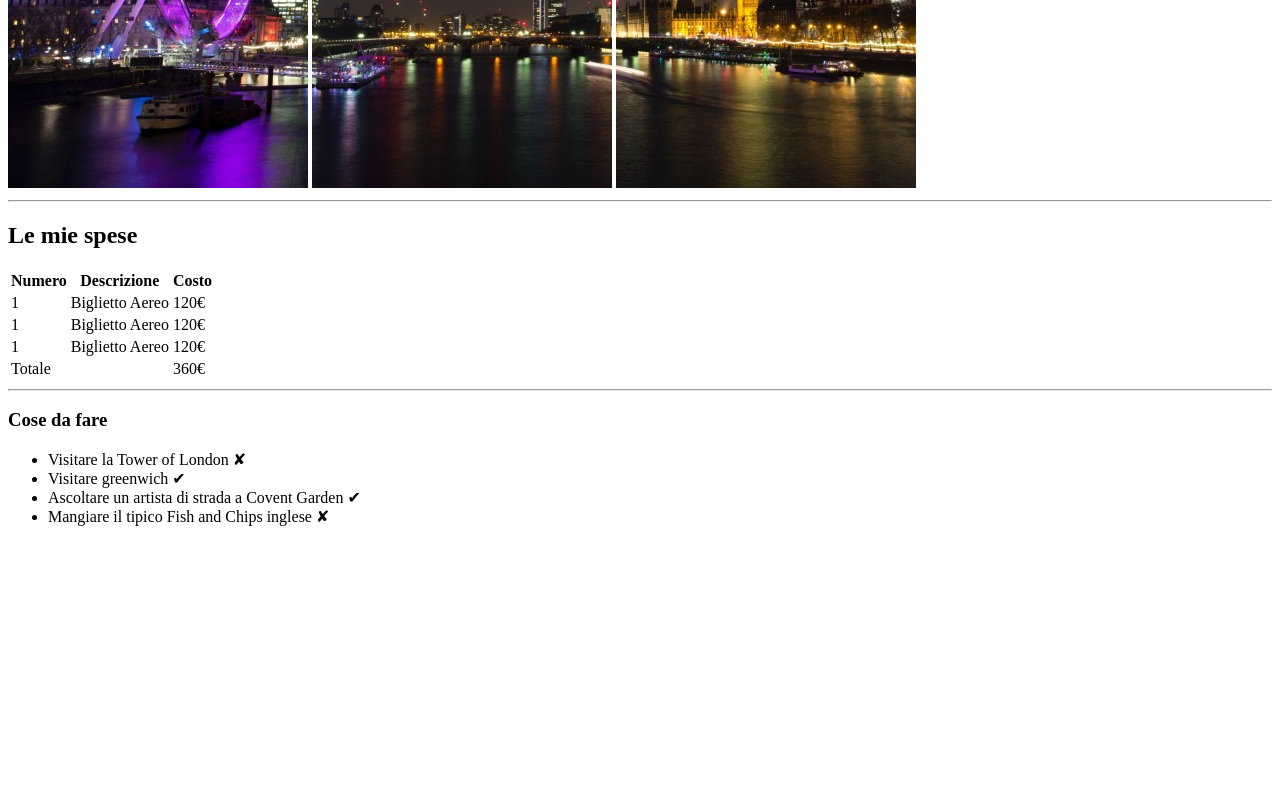
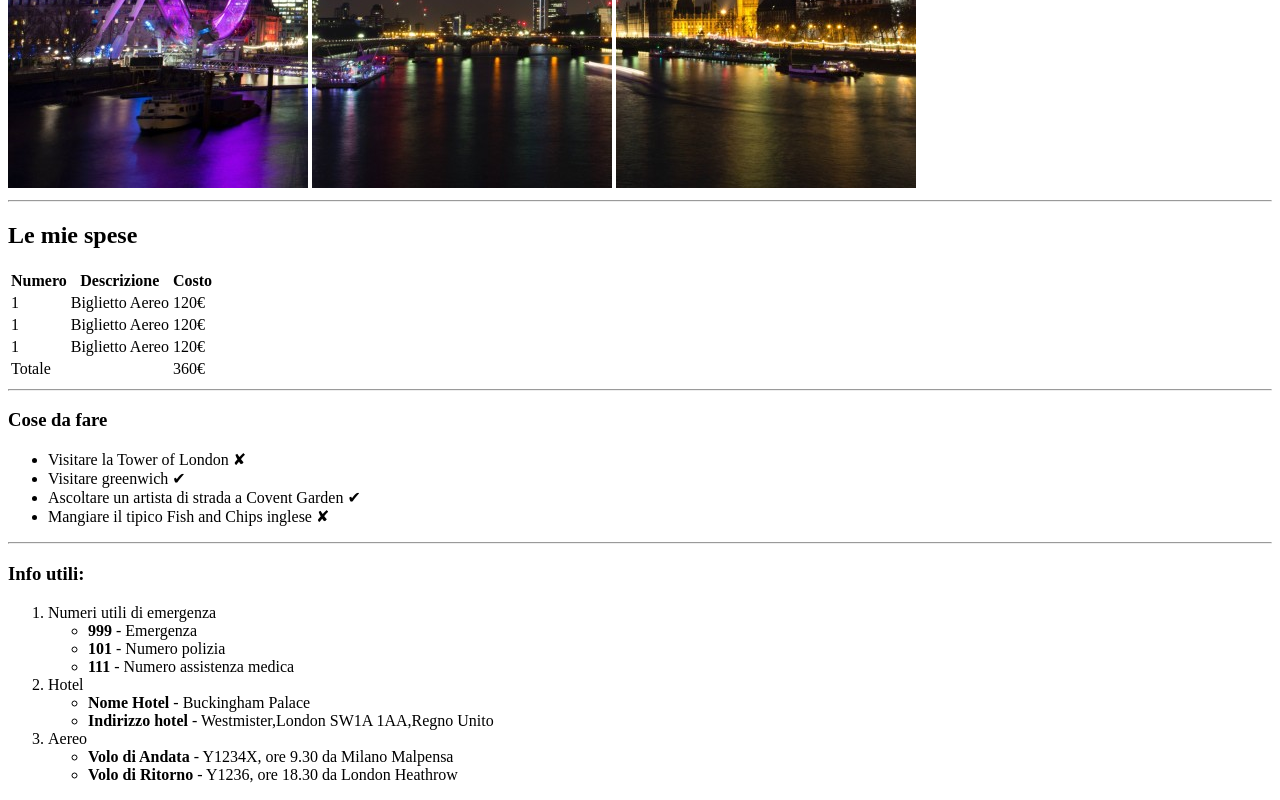
Before and after one commit to N1colas7/html-london-trip, a plain HTML site: page index.html in a window 1280 px wide. Shown: the part 492-1292 px from the top of the page. Before the commit the page ends 1034 px from the top, so only its background shows below. Drawn offline with Linux system fonts and the light colour scheme.

Commit message:
main finito

```diff
--- a/index.html
+++ b/index.html
@@ -63,12 +63,32 @@
                 <li>Ascoltare un artista di strada a Covent Garden &#10004;</li>
                 <li>Mangiare il tipico Fish and Chips inglese &#10008;</li>
             </ul>
-
         </section>
-        <section>
-
+    <hr>
+        <section> <!-- ultima parte del main -->
+          <h3>Info utili:</h3>
+          <ol>
+            <li>Numeri utili di emergenza
+                <ul>
+                    <li><strong>999</strong> - Emergenza</li>
+                    <li><strong>101</strong> - Numero polizia</li>
+                    <li><strong>111</strong> - Numero assistenza medica</li>
+                </ul>
+            </li>
+            <li>Hotel
+                <ul>
+                    <li><strong>Nome Hotel</strong> - Buckingham Palace</li>
+                    <li><strong>Indirizzo hotel</strong> - Westmister,London SW1A 1AA,Regno Unito</li>
+                </ul>
+            </li>
+            <li>Aereo
+                <ul>
+                    <li><strong>Volo di Andata</strong> - Y1234X, ore 9.30 da Milano Malpensa</li>
+                    <li><strong>Volo di Ritorno</strong> - Y1236, ore 18.30 da London Heathrow </li>
+                </ul>
+            </li>
+          </ol>
         </section>
-
     </main>
     <footer></footer>
 </body>
```
